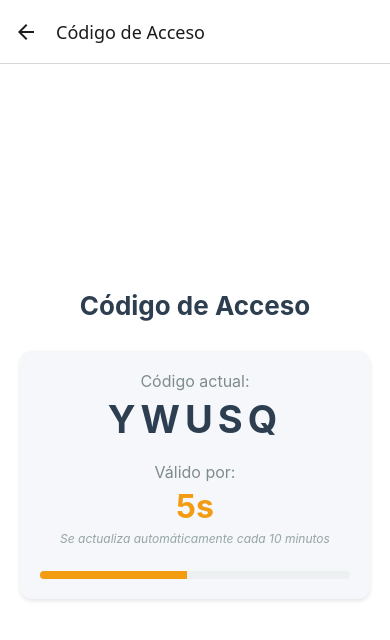
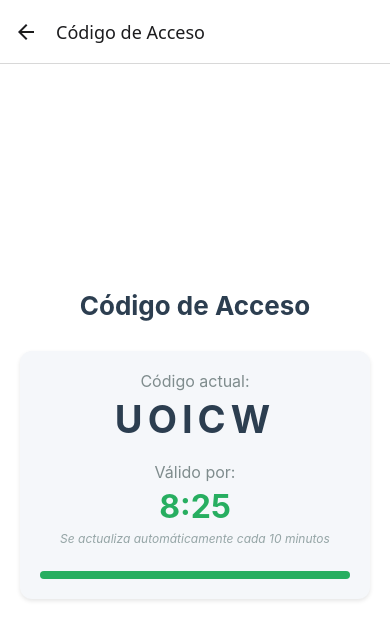
Before and after one commit to Campus-TD/Seed-code-generator, a React Native app: screen /Acces in a window 390 px wide. Shown: the top 640 px of the page. Built offline with nearby package versions, Linux system fonts and the light colour scheme.

Commit message:
Update code generation and validation to use 10-minute intervals instead of 10 seconds

```diff
--- a/screens/utils.js
+++ b/screens/utils.js
@@ -1,30 +1,29 @@
 // Funciones compartidas para generación y validación de códigos
 
 /**
- * Genera un código único basado en la hora actual, redondeada a intervalos de 10 segundos
+ * Genera un código único basado en la hora actual, redondeada a intervalos de 10 minutos
  * @returns {string} Código de 5 letras
  */
 export const generarCodigoSincronizado = () => {
   const ahora = new Date();
 
-  // Redondear a los 10 segundos más cercanos (hacia abajo)
-  const segundoRedondeado = Math.floor(ahora.getSeconds() / 10) * 10;
+  // Redondear a los 10 minutos más cercanos (hacia abajo)
+  const minutoRedondeado = Math.floor(ahora.getMinutes() / 10) * 10;
   const horaBase = new Date(
     ahora.getFullYear(),
     ahora.getMonth(),
     ahora.getDate(),
     ahora.getHours(),
-    ahora.getMinutes(),
-    segundoRedondeado
+    minutoRedondeado,
+    0
   );
 
   // Usar la horaBase para crear un código determinístico
   const horaStr = horaBase.getHours().toString().padStart(2, '0');
   const minutoStr = horaBase.getMinutes().toString().padStart(2, '0');
-  const segundoStr = horaBase.getSeconds().toString().padStart(2, '0');
 
   // Crear una semilla consistente basada en la hora
-  const semilla = parseInt(horaStr + minutoStr + segundoStr, 10);
+  const semilla = parseInt(horaStr + minutoStr, 10);
 
   // Generar el código usando la semilla
   const letras = 'ABCDEFGHIJKLMNOPQRSTUVWXYZ';
@@ -41,29 +40,30 @@ export const generarCodigoSincronizado = () => {
 };
 
 /**
- * Calcula los segundos restantes hasta el próximo intervalo de 10 segundos
+ * Calcula los segundos restantes hasta el próximo intervalo de 10 minutos
  * @returns {number} Segundos restantes
  */
 export const calcularTiempoRestante = () => {
   const ahora = new Date();
+  const minutos = ahora.getMinutes();
   const segundos = ahora.getSeconds();
-  const milisegundos = ahora.getMilliseconds();
 
-  // Calcular segundos restantes hasta el próximo intervalo de 10 segundos
-  const segundosHastaProximoIntervalo = 9 - (segundos % 10);
-  const segundosRestantes = segundosHastaProximoIntervalo + (1 - milisegundos / 1000);
+  // Calcular minutos y segundos restantes hasta el próximo intervalo de 10 minutos
+  const minutosHastaProximoIntervalo = 9 - (minutos % 10);
+  const segundosRestantes = (minutosHastaProximoIntervalo * 60) + (60 - segundos);
 
-  return Math.round(segundosRestantes);
+  return segundosRestantes;
 };
 
 /**
- * Formatea el tiempo restante en formato segundos.milisegundos
+ * Formatea el tiempo restante en formato minutos:segundos
  * @param {number} segundos - Tiempo en segundos
- * @returns {string} Tiempo formateado como "s.ms"
+ * @returns {string} Tiempo formateado como "m:ss"
  */
 export const formatearTiempoRestante = (segundos) => {
-  // Para un intervalo de 10 segundos, mostramos simplemente los segundos
-  return `${segundos}s`;
+  const minutos = Math.floor(segundos / 60);
+  const segs = segundos % 60;
+  return `${minutos}:${segs.toString().padStart(2, '0')}`;
 };
 
 /**
@@ -72,7 +72,7 @@ export const formatearTiempoRestante = (segundos) => {
  * @returns {string} Código de color en formato hex
  */
 export const obtenerColorTiempo = (segundos) => {
-  const porcentajeRestante = (segundos / 10) * 100;
+  const porcentajeRestante = (segundos / 600) * 100;
   if (porcentajeRestante > 50) return '#27ae60'; // Verde
   if (porcentajeRestante > 20) return '#f39c12'; // Amarillo/naranja
   return '#e74c3c'; // Rojo
```
